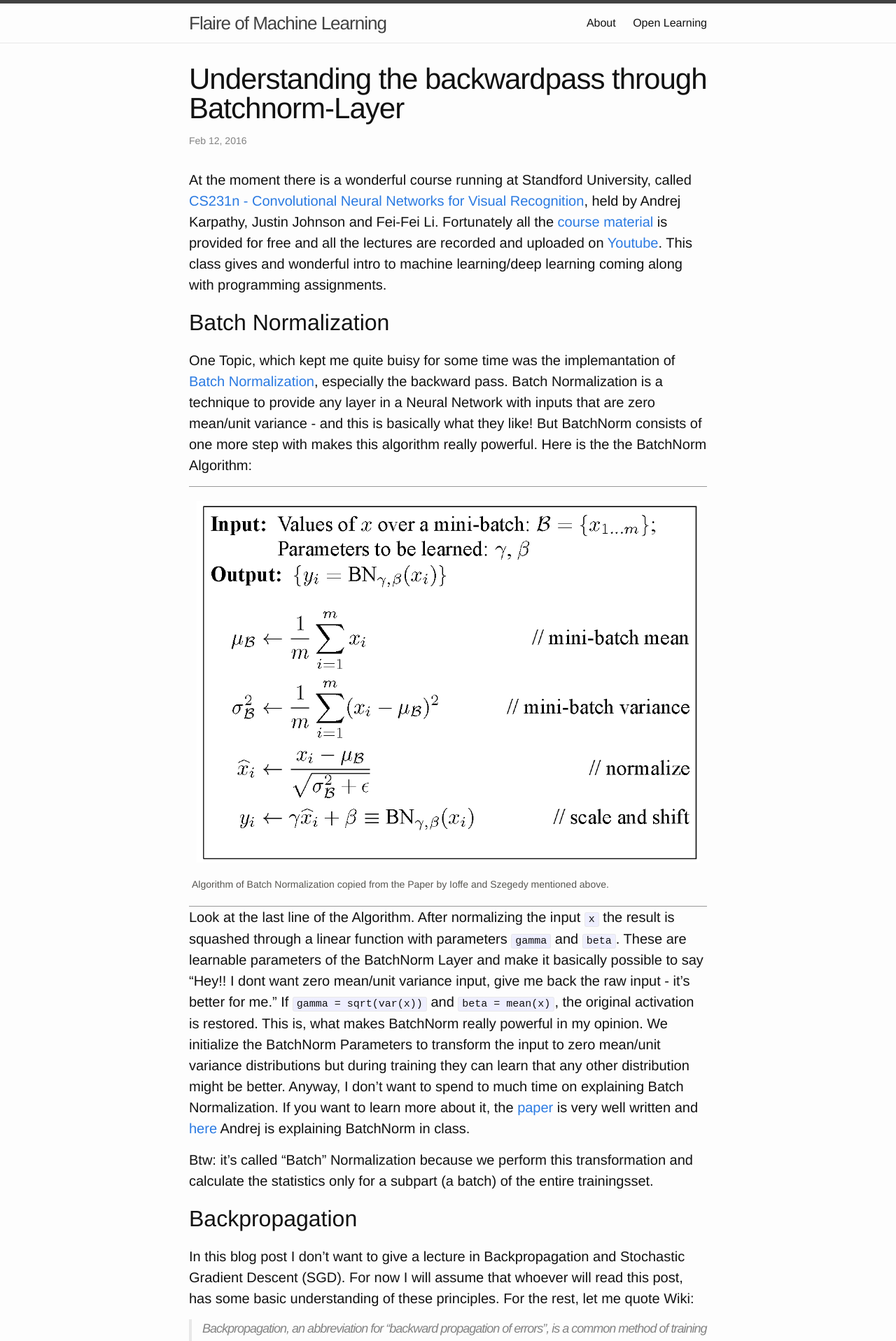
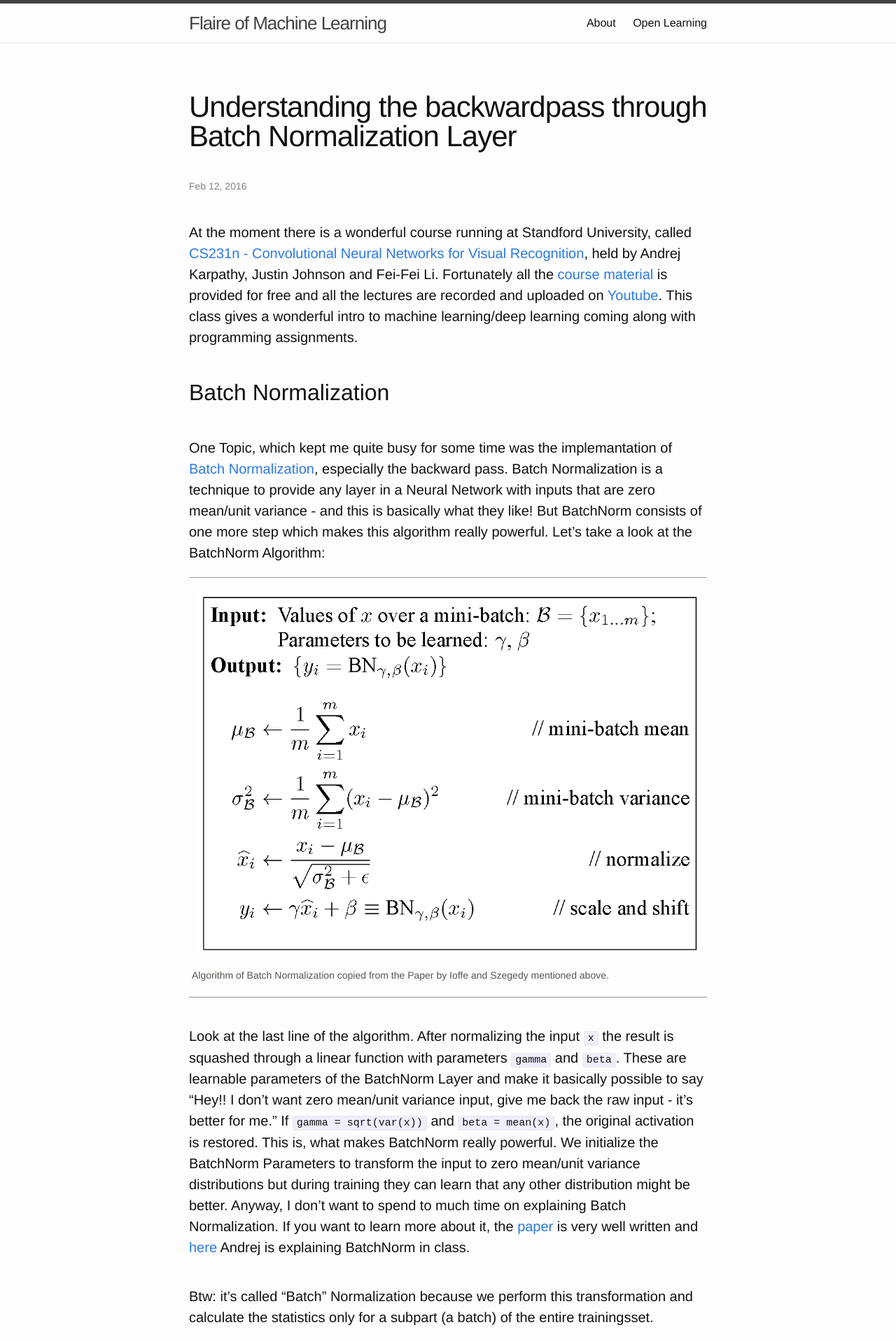
Before and after one commit to kratzert/kratzert.github.io, a Jekyll site: the page built from _posts/2016/2016-02-12-understanding-github.markdown, in a window 1280 px wide. Shown: the top 1917 px of the page at 70% size. Built offline with Jekyll 4.4.1, drawn with Linux system fonts in a browser that asks for light colours; comment, search, counter and statistics services are not loaded.

Commit message:
some corrections and css updates

```diff
--- a/_posts/2016/2016-02-12-understanding-github.markdown
+++ b/_posts/2016/2016-02-12-understanding-github.markdown
@@ -1,16 +1,16 @@
 ---
 layout: "post"
-title: "Understanding the backwardpass through Batchnorm-Layer"
+title: "Understanding the backwardpass through Batch Normalization Layer"
 date: "2016-02-12 13:54"
-excerpt: "An explenation of gradient flow through Batchnorm-Layer following the circuit represantation learned in Standfords class CS231n."
+excerpt: "An explenation of gradient flow through BatchNorm-Layer following the circuit represantation learned in Standfords class CS231n."
 comments: true
 ---
 
-At the moment there is a wonderful course running at Standford University, called [CS231n - Convolutional Neural Networks for Visual Recognition](http://cs231n.stanford.edu/), held by Andrej Karpathy, Justin Johnson and Fei-Fei Li. Fortunately all the [course material](http://cs231n.stanford.edu/syllabus.html) is provided for free and all the lectures are recorded and uploaded on [Youtube](https://www.youtube.com/playlist?list=PLkt2uSq6rBVctENoVBg1TpCC7OQi31AlC). This class gives and wonderful intro to machine learning/deep learning coming along with programming assignments.
+At the moment there is a wonderful course running at Standford University, called [CS231n - Convolutional Neural Networks for Visual Recognition](http://cs231n.stanford.edu/), held by Andrej Karpathy, Justin Johnson and Fei-Fei Li. Fortunately all the [course material](http://cs231n.stanford.edu/syllabus.html) is provided for free and all the lectures are recorded and uploaded on [Youtube](https://www.youtube.com/playlist?list=PLkt2uSq6rBVctENoVBg1TpCC7OQi31AlC). This class gives a wonderful intro to machine learning/deep learning coming along with programming assignments.
 
 ## Batch Normalization
 
-One Topic, which kept me quite buisy for some time was the implemantation of [Batch Normalization](http://arxiv.org/abs/1502.03167), especially the backward pass. Batch Normalization is a technique to provide any layer in a Neural Network with inputs that are zero mean/unit variance - and this is basically what they like! But BatchNorm consists of one more step with makes this algorithm really powerful. Here is the the BatchNorm Algorithm:
+One Topic, which kept me quite busy for some time was the implemantation of [Batch Normalization](http://arxiv.org/abs/1502.03167), especially the backward pass. Batch Normalization is a technique to provide any layer in a Neural Network with inputs that are zero mean/unit variance - and this is basically what they like! But BatchNorm consists of one more step which makes this algorithm really powerful. Let's take a look at the BatchNorm Algorithm:
 
 <div class="fig figcenter fighighlight">
   <img src="/images/bn_backpass/bn_algorithm.PNG">
@@ -18,8 +18,7 @@ One Topic, which kept me quite buisy for some time was the implemantation of [Ba
   </div>
 </div>
 
-
-Look at the last line of the Algorithm. After normalizing the input `x` the result is squashed through a linear function with parameters `gamma` and `beta`. These are learnable parameters of the BatchNorm Layer and make it basically possible to say "Hey!! I dont want zero mean/unit variance input, give me back the raw input - it's better for me." If `gamma = sqrt(var(x))` and `beta = mean(x)`, the original activation is restored. This is, what makes BatchNorm really powerful in my opinion. We initialize the BatchNorm Parameters to transform the input to zero mean/unit variance distributions but during training they can learn that any other distribution might be better.
+Look at the last line of the algorithm. After normalizing the input `x` the result is squashed through a linear function with parameters `gamma` and `beta`. These are learnable parameters of the BatchNorm Layer and make it basically possible to say "Hey!! I don't want zero mean/unit variance input, give me back the raw input - it's better for me." If `gamma = sqrt(var(x))` and `beta = mean(x)`, the original activation is restored. This is, what makes BatchNorm really powerful. We initialize the BatchNorm Parameters to transform the input to zero mean/unit variance distributions but during training they can learn that any other distribution might be better.
 Anyway, I don't want to spend to much time on explaining Batch Normalization. If you want to learn more about it, the [paper](http://arxiv.org/abs/1502.03167) is very well written and [here](https://youtu.be/gYpoJMlgyXA?list=PLkt2uSq6rBVctENoVBg1TpCC7OQi31AlC&t=3078) Andrej is explaining BatchNorm in class.
 
 Btw: it's called "Batch" Normalization because we perform this transformation and calculate the statistics only for a subpart (a batch) of the entire trainingsset.
--- a/_sass/_base.scss
+++ b/_sass/_base.scss
@@ -34,7 +34,8 @@ h1, h2, h3, h4, h5, h6,
 p, blockquote, pre,
 ul, ol, dl, figure,
 %vertical-rhythm {
-    margin-bottom: $spacing-unit / 2;
+    /*margin-bottom: $spacing-unit / 2; */
+    margin: 40px 0 20px
 }
 
 
--- a/_sass/_layout.scss
+++ b/_sass/_layout.scss
@@ -210,11 +210,11 @@
   margin-right: 20px;
 }
 .fighighlight {
-  /* background-color: #f7f6f1; */
+
   padding: 20px 4px 20px 4px;
   border-bottom: 1px solid #999;
   border-top: 1px solid #999;
-  /* box-shadow: 0px 2px 5px #CCC, 0px -2px 5px #CCC; */
+
 }
 .figcaption {
   font-weight: 400;
```
